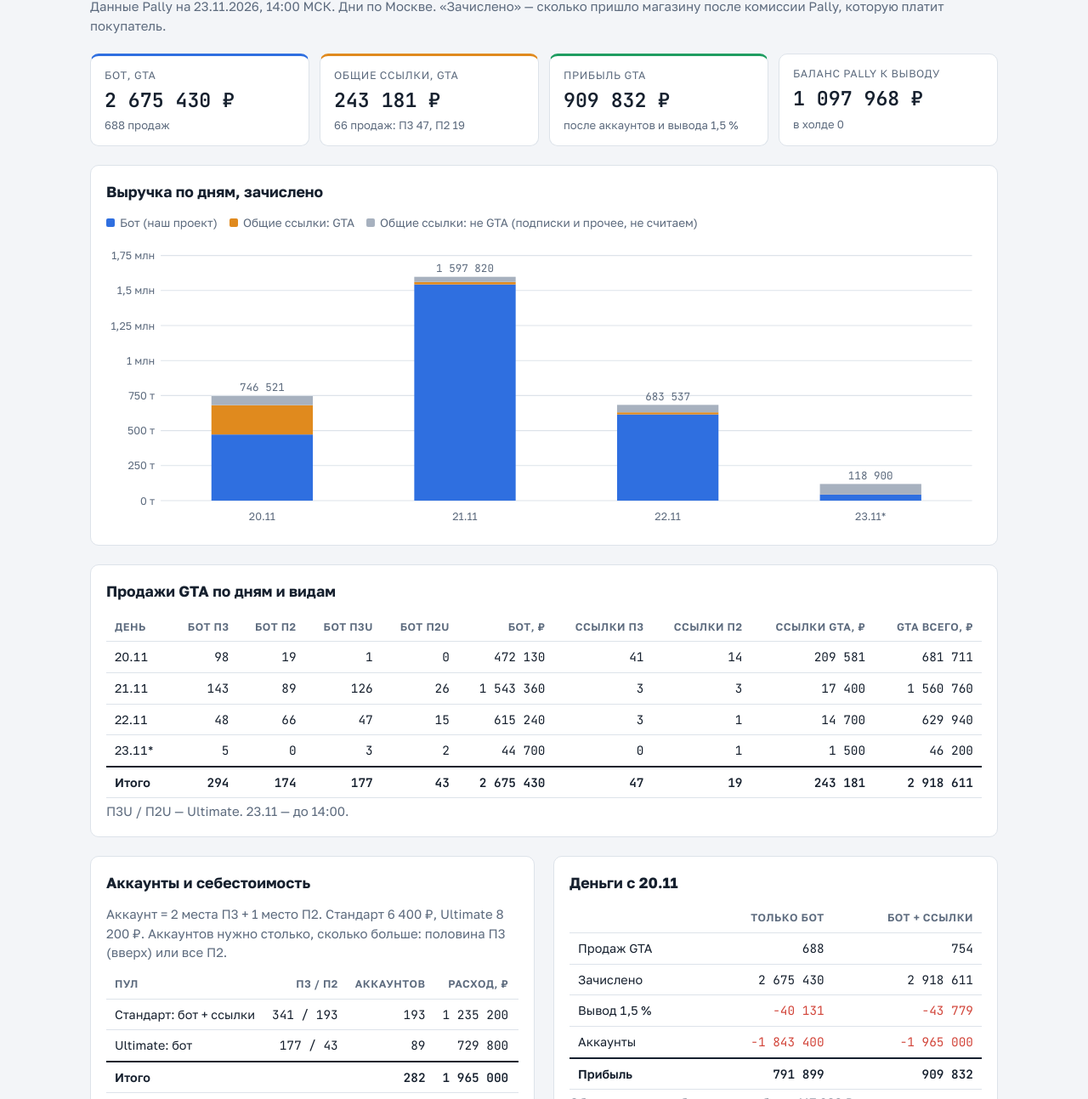
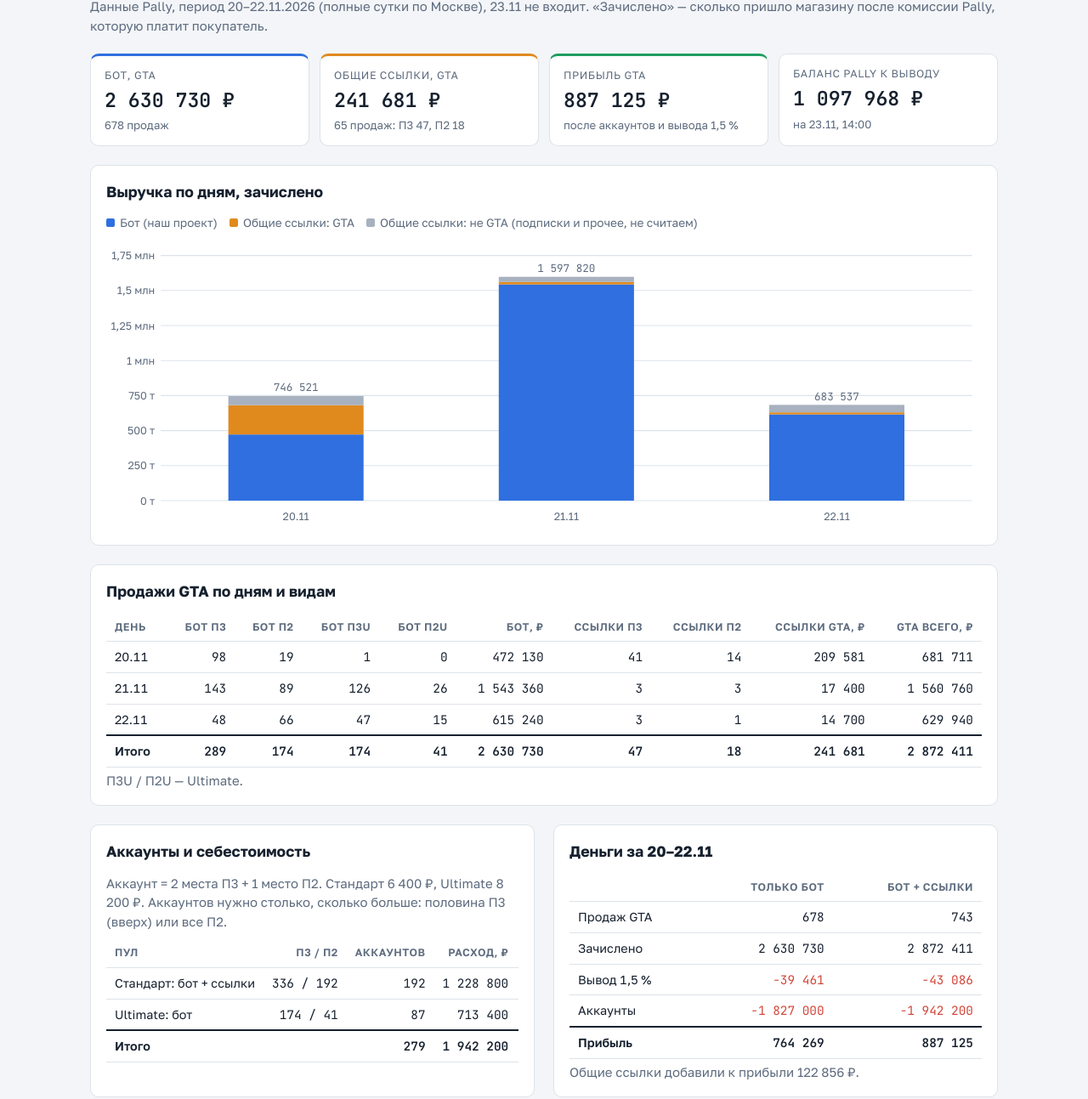
Before and after one commit to IT-WORKING-studio/babka-gta6-report, a plain HTML site: page index.html in a window 1280 px wide. Shown: the part 78-1371 px from the top of the page at 85% size. Drawn offline with Linux system fonts and the light colour scheme.

Commit message:
Период 20–22.11 без 23-го
Co-Authored-By: Claude Opus 5.5 <noreply@anthropic.com>

```diff
--- a/index.html
+++ b/index.html
@@ -60,15 +60,15 @@ ul{margin:0;padding-left:18px} li{margin:3px 0}
 
 <div class="wrap">
   <header>
-    <h1>Бабкин внук · GTA 6: продажи и деньги с 20.11</h1>
-    <p class="sub">Данные Pally на 23.11.2026, 14:00 МСК. Дни по Москве. «Зачислено» — сколько пришло магазину после комиссии Pally, которую платит покупатель.</p>
+    <h1>Бабкин внук · GTA 6: продажи и деньги 20–22.11</h1>
+    <p class="sub">Данные Pally, период 20–22.11.2026 (полные сутки по Москве), 23.11 не входит. «Зачислено» — сколько пришло магазину после комиссии Pally, которую платит покупатель.</p>
   </header>
 
   <div class="tiles">
-    <div class="tile k-bot"><span class="lab">Бот, GTA</span><span class="val">2 675 430 ₽</span><span class="note">688 продаж</span></div>
-    <div class="tile k-links"><span class="lab">Общие ссылки, GTA</span><span class="val">243 181 ₽</span><span class="note">66 продаж: П3 47, П2 19</span></div>
-    <div class="tile k-good"><span class="lab">Прибыль GTA</span><span class="val">909 832 ₽</span><span class="note">после аккаунтов и вывода 1,5 %</span></div>
-    <div class="tile"><span class="lab">Баланс Pally к выводу</span><span class="val">1 097 968 ₽</span><span class="note">в холде 0</span></div>
+    <div class="tile k-bot"><span class="lab">Бот, GTA</span><span class="val">2 630 730 ₽</span><span class="note">678 продаж</span></div>
+    <div class="tile k-links"><span class="lab">Общие ссылки, GTA</span><span class="val">241 681 ₽</span><span class="note">65 продаж: П3 47, П2 18</span></div>
+    <div class="tile k-good"><span class="lab">Прибыль GTA</span><span class="val">887 125 ₽</span><span class="note">после аккаунтов и вывода 1,5 %</span></div>
+    <div class="tile"><span class="lab">Баланс Pally к выводу</span><span class="val">1 097 968 ₽</span><span class="note">на 23.11, 14:00</span></div>
   </div>
 
   <section>
@@ -84,7 +84,7 @@ ul{margin:0;padding-left:18px} li{margin:3px 0}
   <section>
     <h2>Продажи GTA по дням и видам</h2>
     <div class="scroll"><table id="kinds"></table></div>
-    <p class="sub">П3U / П2U — Ultimate. 23.11 — до 14:00.</p>
+    <p class="sub">П3U / П2U — Ultimate.</p>
   </section>
 
   <div class="two">
@@ -94,9 +94,9 @@ ul{margin:0;padding-left:18px} li{margin:3px 0}
       <div class="scroll"><table id="acc"></table></div>
     </section>
     <section>
-      <h2>Деньги с 20.11</h2>
+      <h2>Деньги за 20–22.11</h2>
       <div class="scroll"><table id="pnl"></table></div>
-      <p class="sub">Общие ссылки добавили к прибыли 117 933 ₽.</p>
+      <p class="sub">Общие ссылки добавили к прибыли 122 856 ₽.</p>
     </section>
   </div>
 
@@ -119,18 +119,18 @@ ul{margin:0;padding-left:18px} li{margin:3px 0}
       <tr><td class="t">Стандарт</td><td>2 × 4 490 + 1 490</td><td>10 470</td><td>6 400</td><td class="pos">+4 070</td></tr>
       <tr><td class="t">Ultimate</td><td>2 × 5 490 + 2 890</td><td>13 870</td><td>8 200</td><td class="pos">+5 670</td></tr>
     </table></div>
-    <p class="callout" style="margin-top:12px">П2 за 1 490 ₽ дешевле трети аккаунта (2 133 ₽), но без П2 аккаунт целиком не продать. Сейчас лишние места: 45 П3 стандарт и 46 П2U, их стоит допродать.</p>
+    <p class="callout" style="margin-top:12px">П2 за 1 490 ₽ дешевле трети аккаунта (2 133 ₽), но без П2 аккаунт целиком не продать. По итогам 20–22.11 свободны 48 мест П3 стандарт и 46 мест П2U, их стоит допродать.</p>
   </section>
 
   <section>
-    <h2>Почему админка показывает прибыль 1 033 383 ₽</h2>
-    <p style="margin:0">Админка списывает на проданный ключ долю аккаунта: 2 150 ₽ стандарт, 2 750 ₽ Ultimate. Здесь в расход идут аккаунты целиком, поэтому прибыль бота ниже примерно на 241 тыс. ₽. Это стоимость свободных мест в купленных аккаунтах. Продадутся — вернутся в прибыль.</p>
+    <h2>Почему в админке прибыль выше</h2>
+    <p style="margin:0">Админка списывает на проданный ключ долю аккаунта: 2 150 ₽ стандарт, 2 750 ₽ Ultimate. Так прибыль бота за 20–22.11 вышла бы 1 004 569 ₽. Здесь в расход идут аккаунты целиком, поэтому на 240 300 ₽ меньше. Это стоимость свободных мест в купленных аккаунтах. Продадутся — вернутся в прибыль.</p>
   </section>
 </div>
 
 <script>
 const fmt=n=>Math.round(n).toLocaleString('ru-RU');
-const days=[['20.11',472130,209581,64810],['21.11',1543360,17400,37060],['22.11',615240,14700,53597],['23.11*',44700,1500,72700]];
+const days=[['20.11',472130,209581,64810],['21.11',1543360,17400,37060],['22.11',615240,14700,53597]];
 function bars(el,rows,colors,yStep){
   const W=900,H=300,L=56,R=10,T=18,B=30,n=rows.length,bw=(W-L-R)/n;
   const tot=rows.map(r=>r.slice(1).reduce((a,b)=>a+b,0)),max=Math.ceil(Math.max(...tot)/yStep)*yStep;
@@ -152,23 +152,22 @@ table('kinds',['День','Бот П3','Бот П2','Бот П3U','Бот П2U',
  ['20.11',98,19,1,0,472130,41,14,209581,681711],
  ['21.11',143,89,126,26,1543360,3,3,17400,1560760],
  ['22.11',48,66,47,15,615240,3,1,14700,629940],
- ['23.11*',5,0,3,2,44700,0,1,1500,46200],
- ['Итого',294,174,177,43,2675430,47,19,243181,2918611]],4);
+ ['Итого',289,174,174,41,2630730,47,18,241681,2872411]],3);
 table('acc',['Пул','П3 / П2','Аккаунтов','Расход, ₽','Свободно'],[
- ['Стандарт: бот + ссылки','341 / 193',193,1235200,'45 П3'],
- ['Ultimate: бот','177 / 43',89,729800,'1 П3U, 46 П2U'],
- ['Итого','',282,1965000,'']],2);
+ ['Стандарт: бот + ссылки','336 / 192',192,1228800,'48 П3'],
+ ['Ultimate: бот','174 / 41',87,713400,'46 П2U'],
+ ['Итого','',279,1942200,'']],2);
 table('pnl',['','Только бот','Бот + ссылки'],[
- ['Продаж GTA',688,754],['Зачислено',2675430,2918611],['Вывод 1,5 %',-40131,-43779],['Аккаунты',-1843400,-1965000],['Прибыль',791899,909832]],4);
+ ['Продаж GTA',678,743],['Зачислено',2630730,2872411],['Вывод 1,5 %',-39461,-43086],['Аккаунты',-1827000,-1942200],['Прибыль',764269,887125]],4);
 table('links',['Ссылка (цена)','Тип','Считаем как','Продаж','Зачислено, ₽'],[
  ['4 390 ₽','общая','П3',23,100970],['4 600 ₽','общая','П3',10,46000],['4 190 ₽','общая','П3',1,4190],
  ['4 500 ₽','разовый счёт','П3, по цене',8,36000],['4 200 ₽','разовый счёт','П3, по цене',3,12600],['4 185 ₽','разовый счёт','П3, по цене',2,8370],
- ['2 190 ₽','общая','П2',11,23051],['1 500 ₽','разовый счёт','П2, по цене',8,12000],
- ['2 190 ₽ и др.','разовые счета','не GTA, не считаем',78,225997],
- ['Итого GTA','','',66,243181]],9);
+ ['2 190 ₽','общая','П2',11,23051],['1 500 ₽','разовый счёт','П2, по цене',7,10500],
+ ['2 190 ₽ и др.','разовые счета','не GTA, не считаем',58,154151],
+ ['Итого GTA','','',65,241681]],9);
 table('recon',['День','Оплатили (как в кабинете)','Комиссия Pally','Зачислено','Оплат'],[
  ['20.11','778 319,51',31798,746522,197],['21.11','1 666 096,66',68277,1597820,404],['22.11','713 171,12',29634,683537,203],
- ['23.11 (до 14:00)','123 823,07',4923,118900,32],['Итого','3 281 410,36',134632,3146779,836]],4);
+ ['Итого','3 157 587,29',129709,3027879,804]],3);
 </script>
 
 </body>
```
